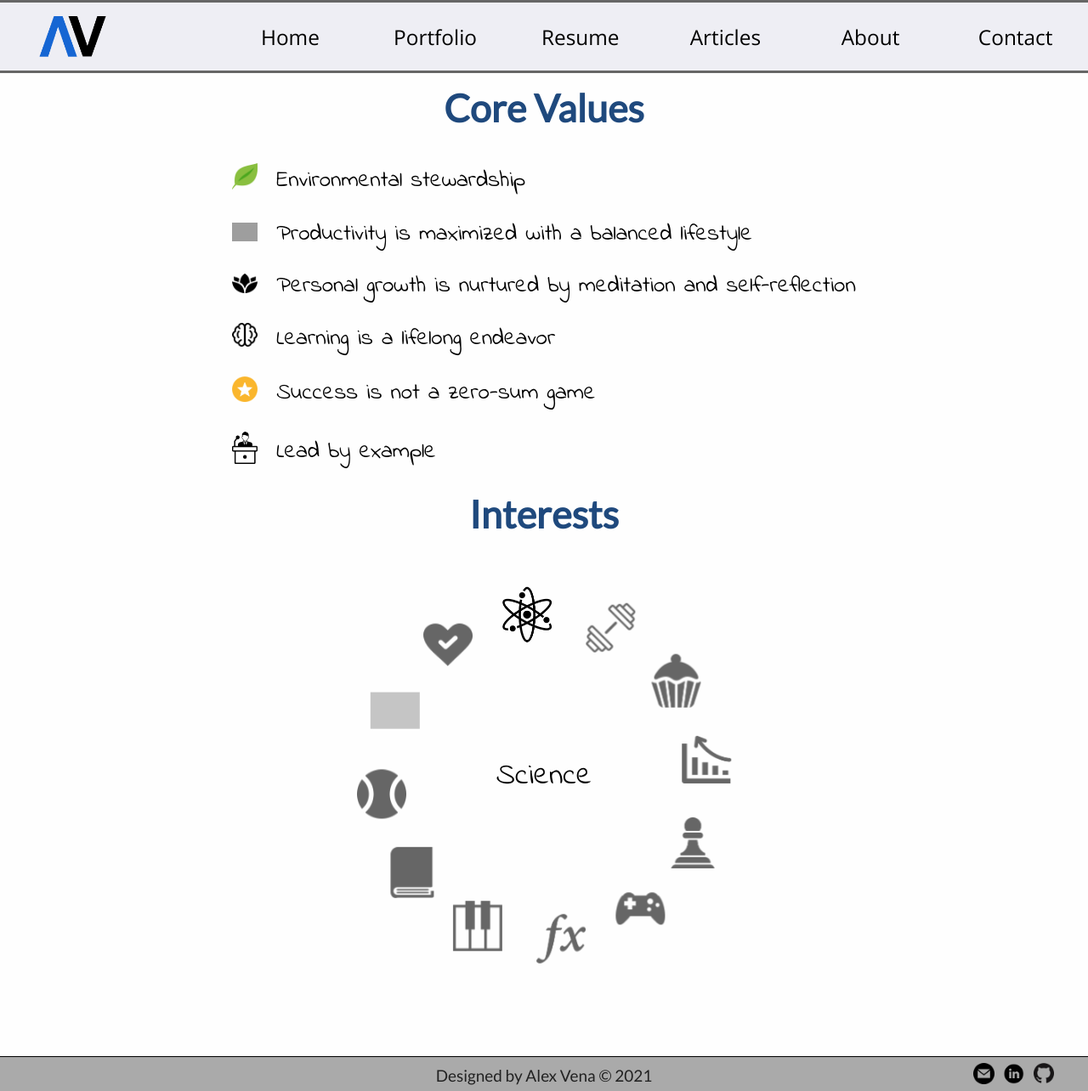
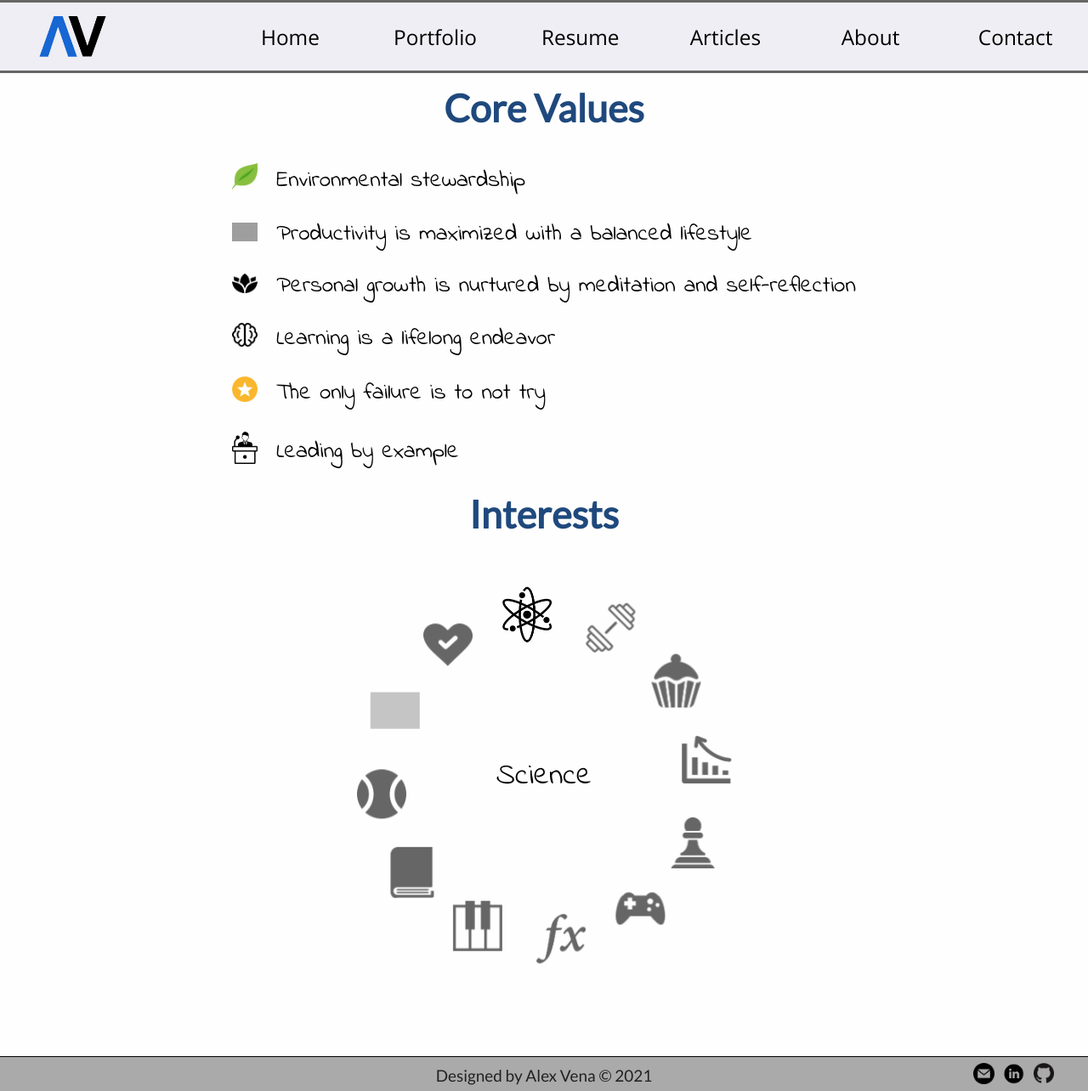
Before and after one commit to a2vena/Personal-Webpage, a Jekyll site: the page built from about/index.html, in a window 1280 px wide. Shown: the whole page at 85% size. Built offline with Jekyll 4.4.1, drawn with Linux system fonts in a browser that asks for light colours; grey boxes are pictures that could not be loaded.

Commit message:
Update index.html

```diff
--- a/about/index.html
+++ b/about/index.html
@@ -23,11 +23,11 @@ title: About Me
         </tr>
         <tr>
             <td><img src='/static/images/value_golden_rule.png'></td>
-            <td>Success is not a zero-sum game</td>
+            <td>The only failure is to not try</td>
         </tr>
         <tr>
             <td><img src='/static/images/value_leading.png'></td>
-            <td>Lead by example</td>
+            <td>Leading by example</td>
         </tr>
     </table>
 </div>
```
